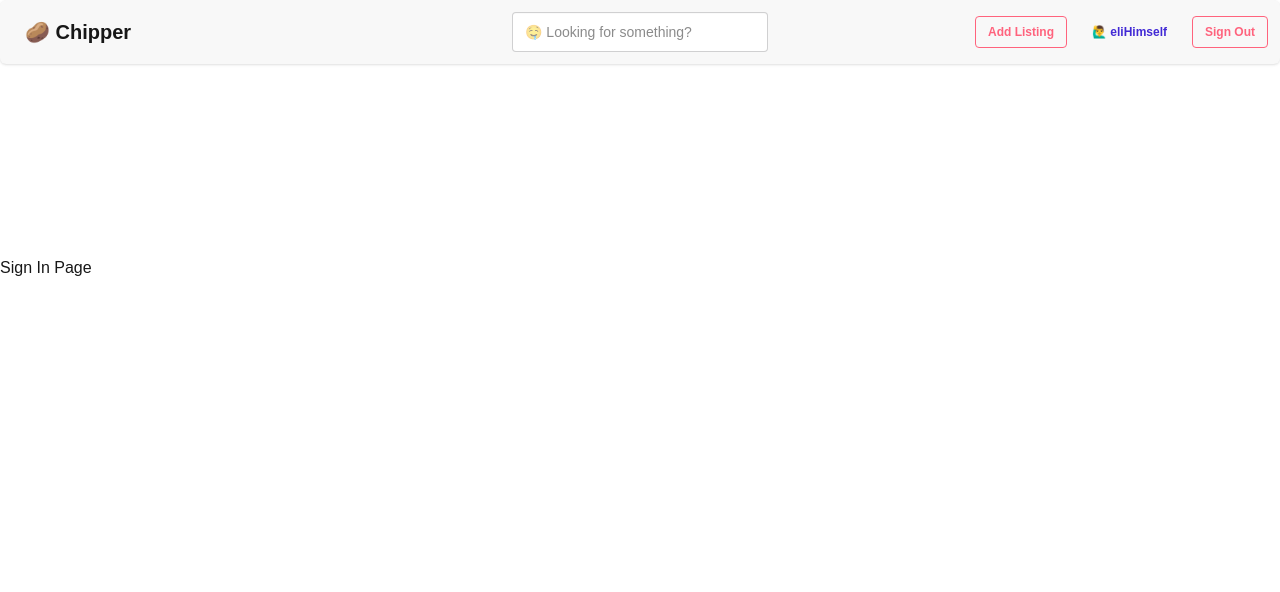
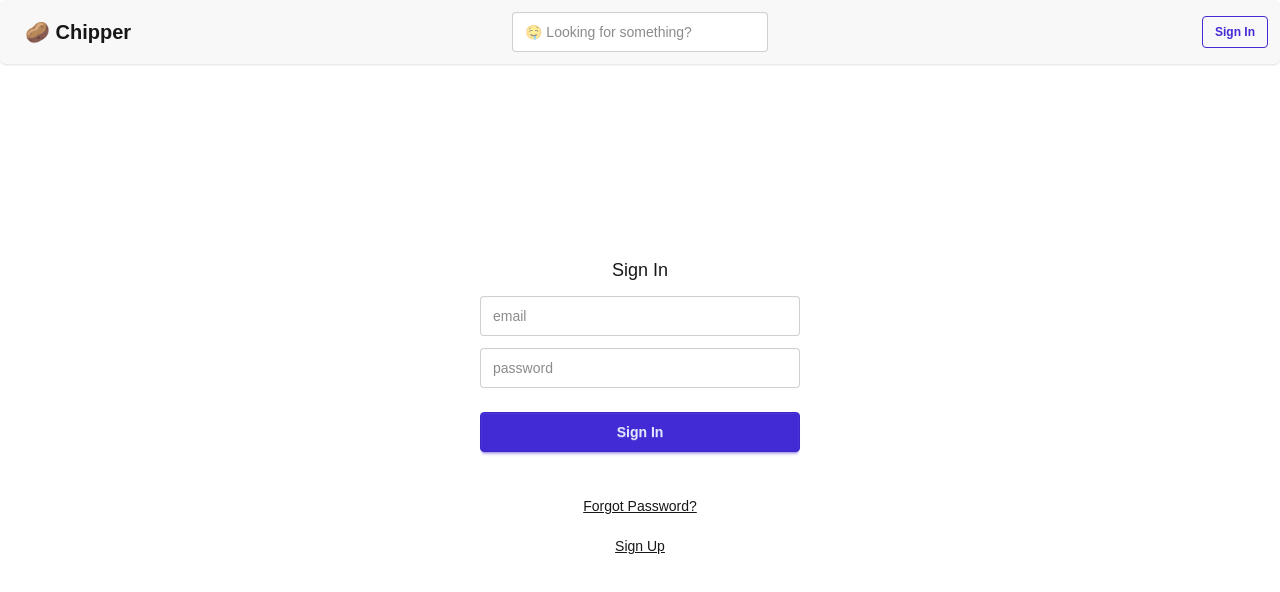
Before and after one commit to KasTasElis/next-chip-reviews, a Next.js app: page /auth/sign-in in a window 1280 px wide. Shown: the top 592 px of the page. Built offline with nearby package versions, Linux system fonts and the light colour scheme.

Commit message:
auth forms

```diff
--- a/app/auth/reset-password/page.tsx
+++ b/app/auth/reset-password/page.tsx
@@ -1,3 +1,28 @@
-export default function ChipsSingle() {
-  return <div>Reset Password Page</div>;
+import Link from "next/link";
+
+export default function ResetPassword() {
+  return (
+    <div className="container mx-auto flex flex-col">
+      <h2 className="text-lg mb-3 text-center">Reset Password</h2>
+
+      <form className="flex flex-col gap-3 w-[320px] mx-auto mb-11">
+        <div>
+          <input type="text" placeholder="email" className="input" />
+        </div>
+
+        <button type="submit" className="btn btn-primary mt-3">
+          Reset Password
+        </button>
+      </form>
+
+      <div className="text-center flex flex-col gap-5">
+        <Link
+          className="text-sm hover:opacity-80 underline"
+          href="/auth/sign-in"
+        >
+          Sign In
+        </Link>
+      </div>
+    </div>
+  );
 }
--- a/app/auth/sign-in/page.tsx
+++ b/app/auth/sign-in/page.tsx
@@ -1,3 +1,38 @@
-export default function ChipsSingle() {
-  return <div>Sign In Page</div>;
+import Link from "next/link";
+
+export default function SignIn() {
+  return (
+    <div className="container mx-auto flex flex-col">
+      <h2 className="text-lg mb-3 text-center">Sign In</h2>
+
+      <form className="flex flex-col gap-3 w-[320px] mx-auto mb-11">
+        <div>
+          <input type="text" placeholder="email" className="input" />
+        </div>
+        <div>
+          <input type="password" placeholder="password" className="input" />
+        </div>
+
+        <button type="submit" className="btn btn-primary mt-3">
+          Sign In
+        </button>
+      </form>
+
+      <div className="text-center flex flex-col gap-5">
+        <Link
+          className="text-sm hover:opacity-80 underline"
+          href="/auth/reset-password"
+        >
+          Forgot Password?
+        </Link>
+
+        <Link
+          className="text-sm hover:opacity-80 underline"
+          href="/auth/sign-up"
+        >
+          Sign Up
+        </Link>
+      </div>
+    </div>
+  );
 }
--- a/app/auth/sign-up/page.tsx
+++ b/app/auth/sign-up/page.tsx
@@ -1,3 +1,31 @@
-export default function ChipsSingle() {
-  return <div>Sign Up Page</div>;
+import Link from "next/link";
+
+export default function SignUp() {
+  return (
+    <div className="container mx-auto flex flex-col">
+      <h2 className="text-lg mb-3 text-center">Sign Up</h2>
+
+      <form className="flex flex-col gap-3 w-[320px] mx-auto mb-11">
+        <div>
+          <input type="text" placeholder="email" className="input" />
+        </div>
+        <div>
+          <input type="password" placeholder="password" className="input" />
+        </div>
+
+        <button type="submit" className="btn btn-primary mt-3">
+          Sign Up
+        </button>
+      </form>
+
+      <div className="text-center flex flex-col gap-5">
+        <Link
+          className="text-sm hover:opacity-80 underline"
+          href="/auth/sign-in"
+        >
+          Sign In
+        </Link>
+      </div>
+    </div>
+  );
 }
--- a/app/components/Nav.tsx
+++ b/app/components/Nav.tsx
@@ -1,7 +1,7 @@
 import Link from "next/link";
 
 export const Nav = () => {
-  const user = true;
+  const user = false;
 
   return (
     <div className="max-lg:collapse bg-base-200 lg:mb-48 shadow-sm w-full rounded-md">
@@ -47,9 +47,12 @@ export const Nav = () => {
               </>
             ) : (
               <li>
-                <button className="btn btn-sm btn-outline btn-primary">
+                <Link
+                  className="btn btn-sm btn-outline btn-primary"
+                  href="/auth/sign-in"
+                >
                   Sign In
-                </button>
+                </Link>
               </li>
             )}
           </ul>
--- a/app/layout.tsx
+++ b/app/layout.tsx
@@ -28,7 +28,7 @@ export default function RootLayout({
       lang="en"
       className={`${geistSans.variable} ${geistMono.variable} h-full antialiased`}
     >
-      <body className="min-h-full flex flex-col">
+      <body>
         <header>
           <Nav />
         </header>
```
